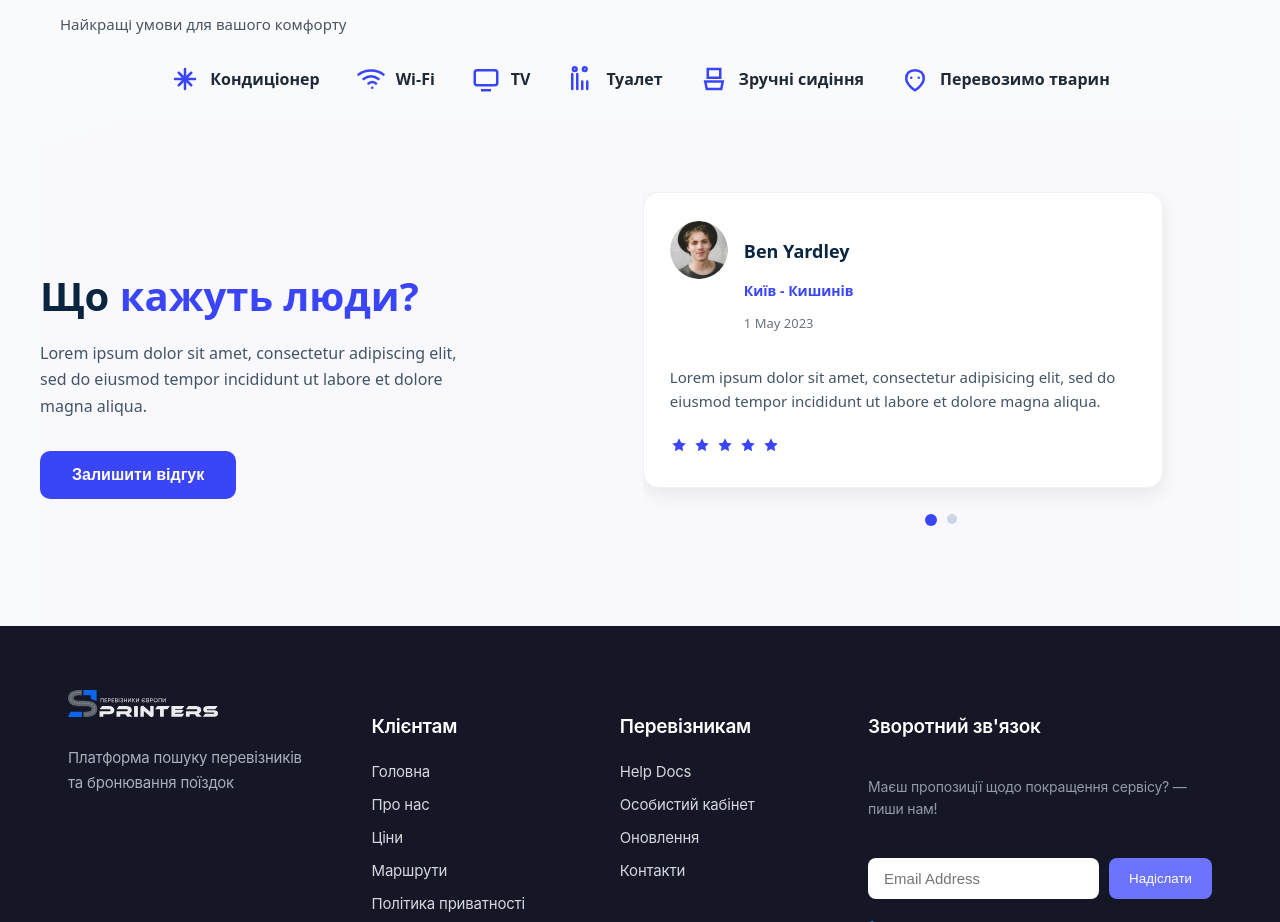
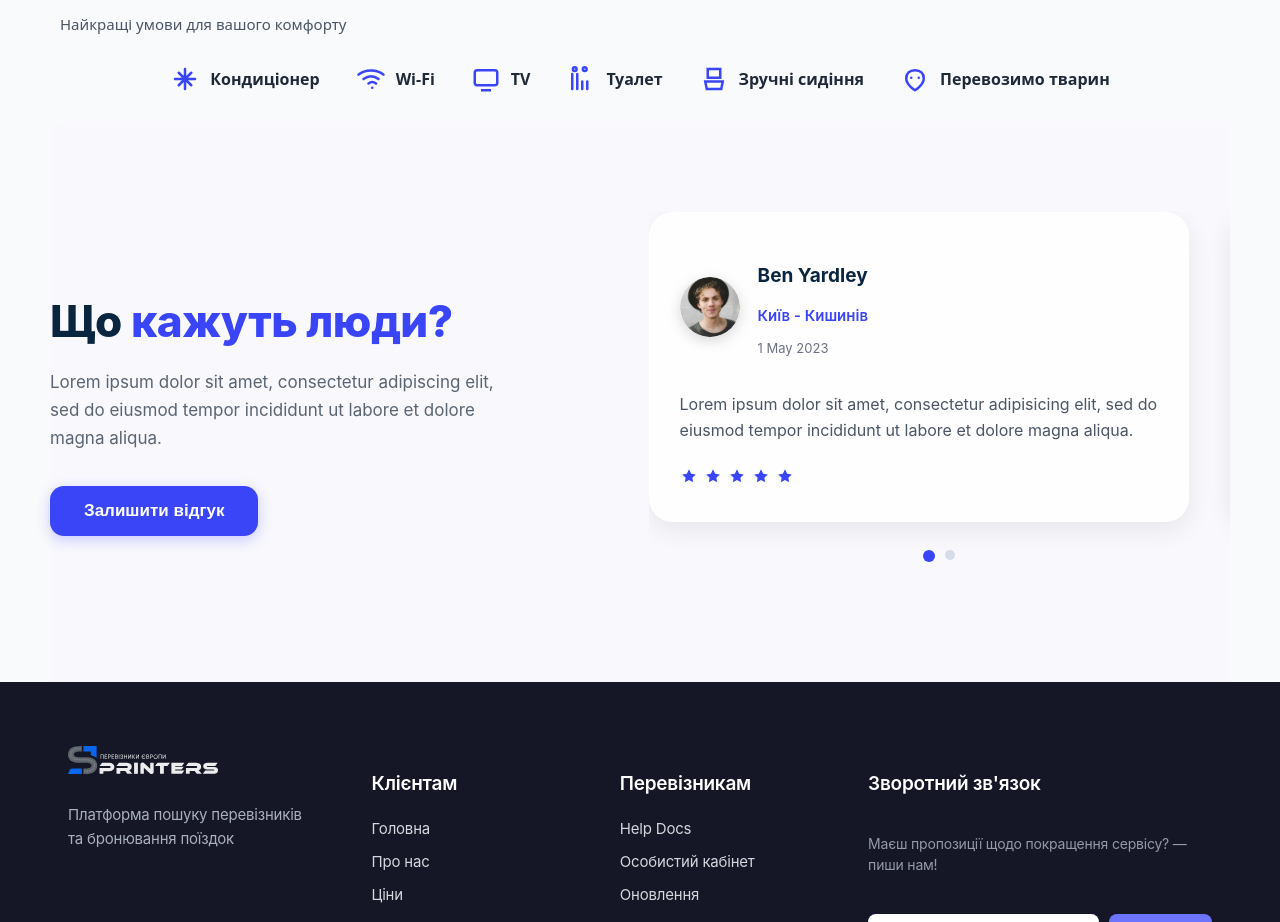
Before and after one commit to AlexDolyaSoftFrontEnd/Stripe, a React (Vite) app: page /profile in a window 1280 px wide. Shown: the part 2002-2924 px from the top of the page. Built offline with nearby package versions, Linux system fonts and the light colour scheme.

Commit message:
Style: refine carrier info typography and layout

```diff
--- a/src/components/ReviewsBlock/ReviewsBlock.jsx
+++ b/src/components/ReviewsBlock/ReviewsBlock.jsx
@@ -29,13 +29,28 @@ export default function ReviewsBlock() {
 
   const [active, setActive] = useState(0);
 
+  // Модалка Apple-style
+  const [modal, setModal] = useState(false);
+  const [form, setForm] = useState({
+    name: "",
+    route: "",
+    text: "",
+  });
+
   const star = (
     <svg width="18" height="18" viewBox="0 0 24 24" fill="#3b45f8">
       <path d="M12 3l2.9 6 6.1.9-4.5 4.4 1 6-5.5-3-5.5 3 1-6L3 9.9l6.1-.9z" />
     </svg>
   );
 
+  const handleSubmit = (e) => {
+    e.preventDefault();
+    alert("Відгук відправлено!");
+    setModal(false);
+  };
+
   return (
+    <>
       <section className={styles.reviews}>
         <div className={styles.left}>
           <h2 className={styles.title}>
@@ -47,7 +62,9 @@ export default function ReviewsBlock() {
             tempor incididunt ut labore et dolore magna aliqua.
           </p>
 
-        <button className={styles.btn}>Залишити відгук</button>
+          <button className={styles.btn} onClick={() => setModal(true)}>
+            Залишити відгук
+          </button>
         </div>
 
         <div className={styles.right}>
@@ -90,5 +107,48 @@ export default function ReviewsBlock() {
           </div>
         </div>
       </section>
+
+      {/* --- МОДАЛЬНЕ ВІКНО --- */}
+      {modal && (
+        <div className={styles.modalOverlay} onClick={() => setModal(false)}>
+          <div
+            className={styles.modal}
+            onClick={(e) => e.stopPropagation()}
+          >
+            <h2 className={styles.modalTitle}>Залишити відгук</h2>
+
+            <form onSubmit={handleSubmit} className={styles.form}>
+              <input
+                type="text"
+                placeholder="Ваше ім'я"
+                className={styles.input}
+                value={form.name}
+                onChange={(e) => setForm({ ...form, name: e.target.value })}
+                required
+              />
+
+              <input
+                type="text"
+                placeholder="Маршрут"
+                className={styles.input}
+                value={form.route}
+                onChange={(e) => setForm({ ...form, route: e.target.value })}
+                required
+              />
+
+              <textarea
+                placeholder="Ваш відгук"
+                className={styles.textarea}
+                value={form.text}
+                onChange={(e) => setForm({ ...form, text: e.target.value })}
+                required
+              />
+
+              <button className={styles.submit}>Відправити</button>
+            </form>
+          </div>
+        </div>
+      )}
+    </>
   );
 }
--- a/src/components/ReviewsBlock/ReviewsBlock.module.css
+++ b/src/components/ReviewsBlock/ReviewsBlock.module.css
@@ -1,28 +1,41 @@
+/* ================================
+   Apple — Base Section Style
+================================ */
 .reviews {
   position: relative;
   display: grid;
   grid-template-columns: 1fr 1.1fr;
   align-items: center;
-    gap: 60px;
-    max-width: 1200px;
-    padding: 70px 0 100px;
+  gap: 70px;
+
+  max-width: 1180px;
   margin: 0 auto;
+  padding: 90px 0 120px;
+
   background-image: url("./images/reviews-bg.png");
   background-repeat: no-repeat;
   background-size: cover;
   background-position: center;
+
+  font-family: -apple-system, BlinkMacSystemFont, "SF Pro Display",
+    "SF Pro Text", Inter, sans-serif;
 }
 
+/* ================================
+   LEFT SIDE
+================================ */
 .left {
   padding-top: 20px;
 }
 
 .title {
-    font-size: 40px;
+  font-size: 44px;
   font-weight: 800;
+  line-height: 1.2;
+  margin-bottom: 20px;
+
   color: #0a2540;
-    margin-bottom: 20px;
-    line-height: 1.2;
+  letter-spacing: -0.5px;
 }
 
 .title span {
@@ -30,29 +43,46 @@
 }
 
 .textLeft {
-    font-size: 16px;
+  font-size: 17px;
   line-height: 1.65;
-    color: #425466;
-    margin-bottom: 32px;
-    max-width: 440px;
+  color: #4b5563;
+  max-width: 460px;
+  margin-bottom: 34px;
+
+  opacity: 0.9;
 }
 
+/* ================================
+   Apple Button
+================================ */
 .btn {
   background: #3b45f8;
   color: #fff;
-    padding: 15px 32px;
-    font-size: 16px;
-    border-radius: 10px;
+  padding: 15px 34px;
+
+  font-size: 17px;
+  font-weight: 600;
+
   border: none;
+  border-radius: 14px;
+
   cursor: pointer;
-    font-weight: 600;
   transition: 0.25s ease;
+  box-shadow: 0 4px 14px rgba(59, 69, 248, 0.25);
 }
 
 .btn:hover {
-    background: #313bf1;
+  background: #2f37e8;
+  transform: translateY(-1px);
 }
 
+.btn:active {
+  transform: scale(0.97);
+}
+
+/* ================================
+   RIGHT SIDE — Slider
+================================ */
 .right {
   width: 100%;
   position: relative;
@@ -61,7 +91,6 @@
 
 .track {
   display: flex;
-    width: 200%;
   transition: transform 0.45s ease;
 }
 
@@ -69,86 +98,102 @@
   width: 100%;
   flex-shrink: 0;
   padding-right: 28px;
-    box-sizing: border-box;
-    min-width: 0;
 }
 
+/* ================================
+   Apple-style Card
+================================ */
 .card {
-    background: #fff;
-    border-radius: 16px;
-    padding: 28px 26px;
-    box-shadow: 0 6px 20px rgba(0, 0, 0, 0.08);
-    border: 1px solid #f0f2f5;
-    overflow: hidden;
-    width: fit-content;
-    max-width: 520px;
+  background: rgba(255, 255, 255, 0.82);
+  backdrop-filter: saturate(160%) blur(22px);
+  -webkit-backdrop-filter: saturate(160%) blur(22px);
+
+  padding: 32px 30px;
+  border-radius: 24px;
+
+  border: 1px solid rgba(255, 255, 255, 0.6);
+  box-shadow:
+    0 8px 26px rgba(0, 0, 0, 0.08),
+    inset 0 0 0 0.6px rgba(255, 255, 255, 0.5);
+
+  max-width: 540px;
+
+  animation: cardFade 0.4s ease;
 }
 
+@keyframes cardFade {
+  from { opacity: 0; transform: translateY(6px); }
+  to   { opacity: 1; transform: translateY(0); }
+}
 
+/* User row */
 .userRow {
   display: flex;
-    gap: 16px;
-    margin-bottom: 20px;
+  gap: 18px;
+  margin-bottom: 22px;
+  align-items: center;
 }
 
 .avatar {
-    width: 58px;
-    height: 58px;
+  width: 60px;
+  height: 60px;
   border-radius: 50%;
   object-fit: cover;
+
+  box-shadow: 0 4px 14px rgba(0,0,0,0.15);
 }
 
 .name {
-    font-size: 18px;
+  font-size: 19px;
   font-weight: 700;
   color: #0a2540;
 }
 
 .route {
-    font-size: 14px;
+  font-size: 15px;
+  font-weight: 600;
   color: #3b45f8;
-    font-weight: 600;
+
+  margin-top: 2px;
 }
 
 .date {
   font-size: 13px;
   color: #6b7280;
-    margin-top: 3px;
+  margin-top: 4px;
 }
 
+/* Review text */
 .text {
-    font-size: 15px;
+  font-size: 16px;
   line-height: 1.65;
-    color: #425466;
-    margin-bottom: 22px;
-
-    width: auto;
-    max-width: 100%;
-    display: block;
+  color: #4b5563;
+  margin-bottom: 24px;
 
   white-space: normal;
-    overflow-wrap: break-word;
   word-break: break-word;
-    hyphens: auto;
 }
 
+/* Stars */
 .stars {
   display: flex;
-    gap: 5px;
+  gap: 6px;
 }
 
+/* Dots */
 .dots {
+  margin-top: 28px;
   display: flex;
   justify-content: center;
   gap: 10px;
-    margin-top: 26px;
 }
 
 .dot {
   width: 10px;
   height: 10px;
-    background: #cdd4e4;
   border-radius: 50%;
+
+  background: #d7dce8;
   cursor: pointer;
   transition: 0.25s ease;
 }
@@ -159,74 +204,183 @@
   height: 12px;
 }
 
+/* ================================
+   Apple Modal — Overlay
+================================ */
+.modalOverlay {
+  position: fixed;
+  inset: 0;
+
+  background: rgba(0, 0, 0, 0.35);
+  backdrop-filter: blur(12px);
+  -webkit-backdrop-filter: blur(12px);
+
+  display: flex;
+  justify-content: center;
+  align-items: center;
+
+  z-index: 100;
+  animation: fadeIn 0.25s ease;
+}
+
+@keyframes fadeIn {
+  from { opacity: 0; }
+  to   { opacity: 1; }
+}
+
+/* ================================
+   Apple Modal Window
+================================ */
+.modal {
+  width: 430px;
+  padding: 34px;
+
+  background: rgba(255, 255, 255, 0.78);
+  backdrop-filter: saturate(180%) blur(26px);
+  -webkit-backdrop-filter: saturate(180%) blur(26px);
+
+  border-radius: 26px;
+
+  box-shadow:
+    0 14px 40px rgba(0, 0, 0, 0.2),
+    inset 0 0 0 0.7px rgba(255, 255, 255, 0.6);
+
+  animation: modalUp 0.28s ease forwards;
+}
+
+@keyframes modalUp {
+  from { opacity: 0; transform: translateY(14px); }
+  to   { opacity: 1; transform: translateY(0); }
+}
+
+.modalTitle {
+  font-size: 26px;
+  font-weight: 700;
+  margin-bottom: 22px;
+  color: #0a2540;
+}
+
+/* ================================
+   Apple Form
+================================ */
+.form {
+  display: flex;
+  flex-direction: column;
+  gap: 18px;
+}
+
+.input,
+.textarea {
+  width: 100%;
+  padding: 15px 20px;
+  font-size: 17px;
+
+  border-radius: 18px;
+  border: 1px solid rgba(0,0,0,0.12);
+
+  background: rgba(255,255,255,0.65);
+
+  transition: 0.25s ease;
+  outline: none;
+}
+
+.input:focus,
+.textarea:focus {
+  border-color: #3b45f8;
+  box-shadow: 0 0 0 6px rgba(59, 69, 248, 0.18);
+}
+
+.textarea {
+  resize: none;
+  min-height: 130px;
+}
+
+/* Submit button */
+.submit {
+  padding: 15px;
+  border-radius: 18px;
+  border: none;
+
+  font-size: 17px;
+  font-weight: 600;
+
+  background: #3b45f8;
+  color: #fff;
+
+  cursor: pointer;
+  transition: 0.25s ease;
+  box-shadow: 0 6px 18px rgba(59, 69, 248, 0.28);
+}
+
+.submit:hover {
+  background: #2e36e0;
+  transform: translateY(-1px);
+}
+
+.submit:active {
+  transform: scale(0.97);
+}
+
+
+/* ================================
+   RESPONSIVE (Apple style)
+================================ */
+
 @media (max-width: 1024px) {
   .reviews {
     grid-template-columns: 1fr 1fr;
-      gap: 45px;
-      padding: 60px 0 80px;
-      background-size: 120%;
+    gap: 50px;
+    padding: 70px 0 100px;
   }
 
   .title {
-      font-size: 34px;
+    font-size: 38px;
   }
 }
 
 @media (max-width: 768px) {
   .reviews {
     grid-template-columns: 1fr;
-      padding: 50px 20px 70px;
-      background-size: 160%;
     text-align: center;
+    padding: 60px 20px 80px;
+
+    background-size: 150%;
+  }
+
+  .textLeft {
+    margin: 0 auto 26px;
+  }
+
+  .btn {
+    margin-bottom: 38px;
+  }
+
+  .slide {
+    padding-right: 0;
+  }
+}
+
+@media (max-width: 480px) {
+  .reviews {
+    padding: 50px 16px 70px;
   }
 
   .title {
     font-size: 30px;
   }
 
-    .textLeft {
-      margin: 0 auto 24px;
+  .card {
+    padding: 26px 22px;
   }
 
-    .btn {
-      margin: 0 auto 32px;
-    }
-
-    .slide {
-      padding-right: 0;
-    }
-
-    .track {
-      width: 200%;
+  .modal {
+    width: 92%;
+    padding: 26px;
   }
 }
 
-  @media (max-width: 480px) {
-    .reviews {
-      padding: 40px 12px 60px;
-      background-size: 200%;
-    }
-
+@media (max-width: 360px) {
   .title {
     font-size: 26px;
   }
-
-    .card {
-      padding: 22px 18px;
 }
-
-    .avatar {
-      width: 50px;
-      height: 50px;
-    }
-  }
-
-  @media (max-width: 375px) {
-    .reviews {
-      background-size: 240%;
-    }
-
-    .title {
-      font-size: 22px;
-    }
-  }
```
Lines whose indentation alone changed are shown as unchanged.
